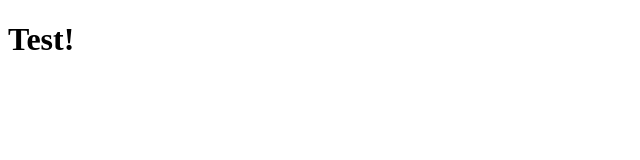
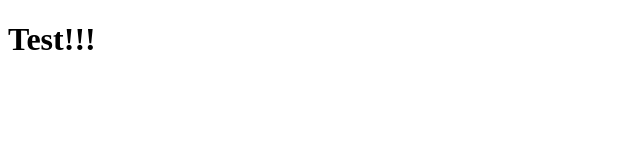
Before and after one commit to kesyafebriana/test-b03-1, a plain HTML site: page index.html in a window 1280 px wide. Shown: the full height of the page, 0-640 px from the left. Drawn offline with Linux system fonts and the light colour scheme.

Commit message:
fix: heading

```diff
--- a/index.html
+++ b/index.html
@@ -6,6 +6,6 @@
     <title>Document</title>
 </head>
 <body>
-    <h1>Test!</h1>
+    <h1>Test!!!</h1>
 </body>
 </html>
```
